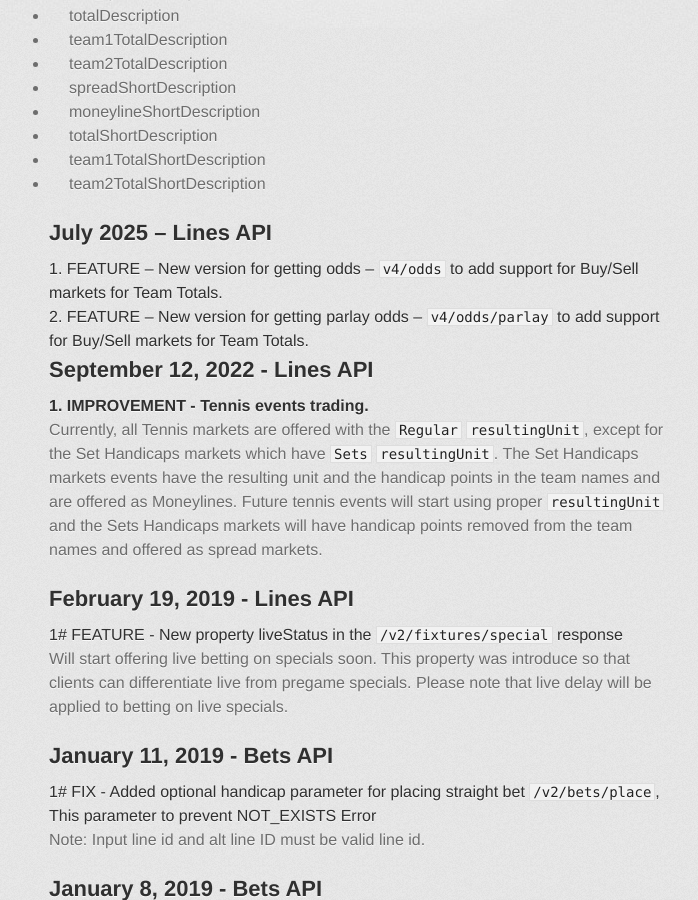
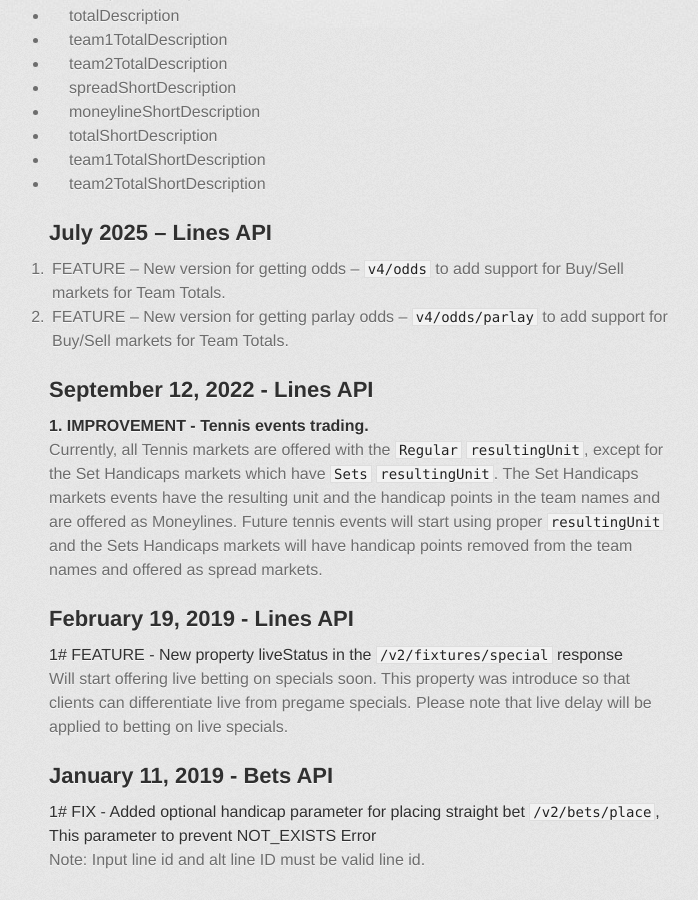
Before and after one commit to ps3838api/ps3838api.github.io, a Jekyll site: the page built from ChangesLog.md, in a window 1280 px wide and 900 px high, scrolled down 545 px. Shown: the whole window, without its empty margins (281-979 px from the left). Built offline with Jekyll 4.4.1, drawn with Linux system fonts in a browser that asks for light colours; some web fonts are replaced; our own code applies the rules of GitHub Pages for plain Markdown files.

Commit message:
Update ChangesLog.md

```diff
--- a/ChangesLog.md
+++ b/ChangesLog.md
@@ -20,10 +20,8 @@
 
 ## July 2025 – Lines API
 
-##### 1. <span>FEATURE</span> – New version for getting odds – `v4/odds` to add support for Buy/Sell markets for Team Totals.
-##### 2. <span>FEATURE</span> – New version for getting parlay odds – `v4/odds/parlay` to add support for Buy/Sell markets for Team Totals.
-
-
+1. <span>FEATURE</span> – New version for getting odds – `v4/odds` to add support for Buy/Sell markets for Team Totals.
+2. <span>FEATURE</span> – New version for getting parlay odds – `v4/odds/parlay` to add support for Buy/Sell markets for Team Totals.
 
 ## September 12, 2022 - Lines API
 
```
